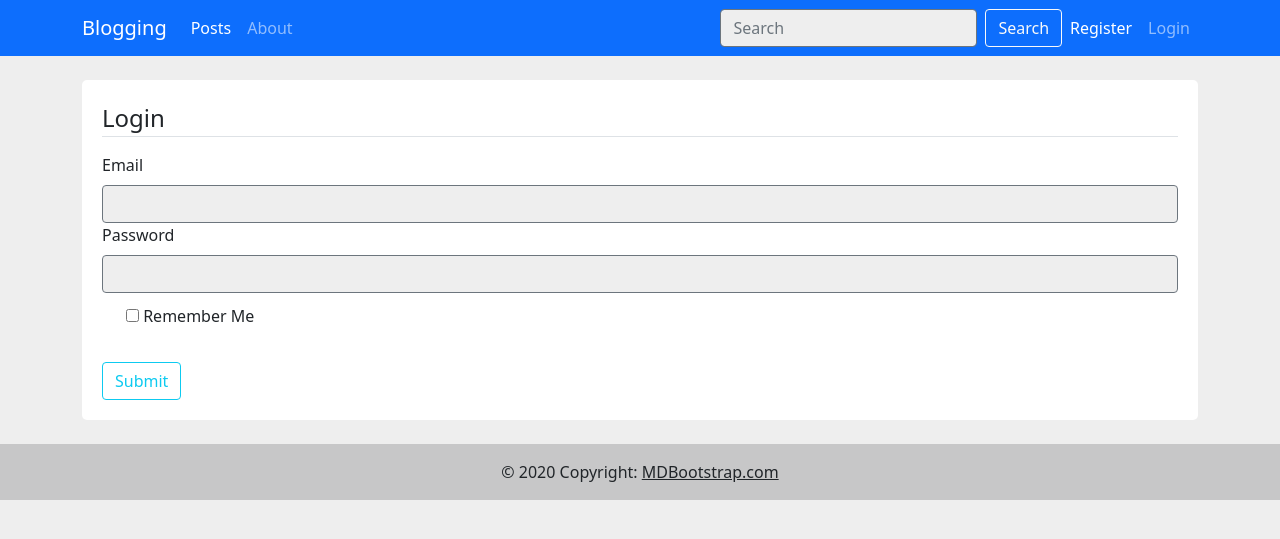
After one commit to Murtuza47/Blogging-App, a Flask app: page /login in a window 1280 px wide. The commit adds this page. Shown: the top 539 px of the page. Run offline with Flask 2, Linux system fonts and the light colour scheme; some libraries are stand-ins or nearby versions.

Commit message:
done with login and update user image

```diff
--- /dev/null
+++ b/project/forms.py
@@ -0,0 +1,37 @@
+from flask_wtf import FlaskForm
+from wtforms import StringField, PasswordField, SubmitField, BooleanField
+from flask_wtf.file import FileField, FileAllowed
+from wtforms.validators import DataRequired, Email, EqualTo, Length, ValidationError
+from .models import User
+from flask_login import current_user
+
+
+class RegistrationForm(FlaskForm):
+    username = StringField("Username:", validators=[DataRequired(), Length(min=2, max=20)])
+    email = StringField("Email:", validators=[DataRequired(), Email()])
+    password = PasswordField("Password:", validators=[DataRequired()])
+    confirm_password = PasswordField("Confirm Password:", validators=[DataRequired(), EqualTo("password")])
+    submit = SubmitField("Submit")
+
+    def validate_email(self, email):
+        if User.query.filter_by(email=email.data).first():
+            raise ValidationError("Email already exists!")
+
+
+class LoginForm(FlaskForm):
+    email = StringField("Email", validators=[DataRequired(), Email()])
+    password = PasswordField("Password", validators=[DataRequired()])
+    remember_me = BooleanField("Remember Me")
+    submit = SubmitField("Submit")
+
+
+class UpdateForm(FlaskForm):
+    username = StringField("Username:", validators=[DataRequired(), Length(min=2, max=20)])
+    email = StringField("Email:", validators=[DataRequired(), Email()])
+    image_file = FileField("Update Profile Picture:", validators=[FileAllowed(['jpg', 'png'])])
+    submit = SubmitField("Update")
+
+    def validate_email(self, email):
+        if current_user.email != email.data:
+            if User.query.filter_by(email=email.data).first():
+                raise ValidationError("Email already exists!")
--- /dev/null
+++ b/project/routes.py
@@ -0,0 +1,80 @@
+from project import app, bcrypt, db, login_manager
+from flask import render_template, flash, redirect, url_for, request
+from project.forms import RegistrationForm, LoginForm, UpdateForm
+from project.models import User
+from flask_login import login_user, logout_user, login_required, current_user
+from helper_function.image_loader import image_loader
+
+@login_manager.user_loader
+def user_loader(user_id):
+    return User.query.get(int(user_id))
+
+
+@app.route("/")
+@app.route("/post")
+@login_required
+def post():
+    posts = [
+        {
+            "author": "Ali",
+            "date_posted": "22 June",
+            "content": "This is my first blog",
+            "title": "First Blog"
+        }
+    ]
+    return render_template("posts.html", posts=posts)
+
+
+@app.route("/registration", methods=["GET", "POST"])
+def registration():
+    form = RegistrationForm()
+    if form.validate_on_submit():
+        user = User(
+            username=form.username.data,
+            email=form.email.data,
+            password=bcrypt.generate_password_hash(form.password.data).decode("utf-8")
+        )
+        db.session.add(user)
+        db.session.commit()
+        flash(f"Account created for {form.username.data}!", "success")
+        return redirect(url_for("login"))
+    return render_template("registrationForm.html", form=form)
+
+
+@app.route("/login", methods=["GET", "POST"])
+def login():
+    form = LoginForm()
+    if form.validate_on_submit():
+        user = User.query.filter_by(email=form.email.data).first()
+        if user and bcrypt.check_password_hash(user.password, form.password.data):
+            login_user(user)
+            flash("Welcome")
+            return redirect(url_for("post"))
+    return render_template("loginForm.html", form=form)
+
+
+@app.route('/logout')
+def logout():
+    logout_user()
+    return redirect(url_for("login"))
+
+
+
+@app.route("/account", methods=['GET', 'POST'])
+@login_required
+def account():
+    form = UpdateForm()
+    if form.validate_on_submit():
+        if form.image_file.data:
+            image_file = image_loader(form.image_file.data)
+            current_user.image_file = image_file
+        current_user.username = form.username.data
+        current_user.email = form.email.data
+        db.session.commit()
+        flash("Profile has been updated!")
+        return redirect("account")
+    elif request.method =="GET":
+        form.username.data = current_user.username
+        form.email.data = current_user.email
+    image = url_for("static", filename="profile_pics/" + current_user.image_file)
+    return render_template('account.html', form=form, image=image)
--- a/static/style.css
+++ b/project/static/style.css
@@ -18,7 +18,7 @@ body {
     border-radius: 5px;
 }
 
-.form-control{
+.form-control {
     background-color: #eee;
     border-color: #6c757d;
 }
@@ -26,3 +26,13 @@ body {
 .postMain a {
     text-decoration: none;
 }
+
+.imageProfileCard {
+    background-color: white;
+    min-height: 200px;
+    border-radius: 5px;
+}
+
+.imageProfile {
+    height: 100px;
+}
--- a/templates/base.html
+++ b/project/templates/base.html
@@ -23,7 +23,7 @@
         <div class="collapse navbar-collapse" id="navbarSupportedContent">
             <ul class="navbar-nav me-auto mb-2 mb-lg-0">
                 <li class="nav-item">
-                    <a class="nav-link active" aria-current="page" href="#">Home</a>
+                    <a class="nav-link active" aria-current="page" href="{{ url_for('post')}}">Posts</a>
                 </li>
                 <li class="nav-item">
                     <a class="nav-link" href="#">About</a>
@@ -34,12 +34,21 @@
                 <button class="btn btn-outline-light" type="submit">Search</button>
             </form>
             <ul class="navbar-nav mb-2 mb-lg-0">
+                {% if current_user.is_authenticated %}
                 <li class="nav-item">
-                    <a class="nav-link active" aria-current="page" href="/registration">Register</a>
+                    <a class="nav-link active" aria-current="page" href="{{url_for('account')}}">Profile</a>
                 </li>
                 <li class="nav-item">
-                    <a class="nav-link" href="#">Login</a>
+                    <a class="nav-link" href="{{url_for('logout')}}">Logout</a>
                 </li>
+                {% else %}
+                <li class="nav-item">
+                    <a class="nav-link active" aria-current="page" href="{{url_for('registration')}}">Register</a>
+                </li>
+                <li class="nav-item">
+                    <a class="nav-link" href="{{url_for('login')}}">Login</a>
+                </li>
+                {% endif %}
             </ul>
         </div>
     </div>
@@ -64,7 +73,18 @@
 <div class="container">
     {% block post %} {% endblock %}
     {% block form%} {% endblock %}
+    {% block account%} {% endblock %}
 </div>
+
+<br>
+<footer class="bg-light text-center text-md-start">
+  <!-- Copyright -->
+  <div class="text-center p-3" style="background-color: rgba(0, 0, 0, 0.2)">
+    © 2020 Copyright:
+    <a class="text-dark" href="https://mdbootstrap.com/">MDBootstrap.com</a>
+  </div>
+  <!-- Copyright -->
+</footer>
 
 <!-- Optional JavaScript; choose one of the two! -->
 
--- /dev/null
+++ b/project/templates/loginForm.html
@@ -0,0 +1,50 @@
+{% extends "base.html" %}
+{% block form %}
+<div class="form-div">
+    <!--    <form METHOD="POST" class="needs-validation" novalidate>-->
+    <form method="POST" class="row g-3 needs-validation" novalidate>
+        {{ form.hidden_tag()}}
+        <fieldset>
+            <legend class="border-bottom mb-3">Login</legend>
+            <div class="form-group">
+                {{ form.email.label(class="form-label")}}
+                {% if form.email.errors %}
+                {{ form.email(class="form-control is-invalid")}}
+                <div class="invalid-feedback">
+                    {% for error in form.email.errors %}
+                    <span>{{ error }}</span>
+                    {% endfor %}
+                </div>
+                {% else %}
+                {{ form.email(class="form-control")}}
+                {% endif %}
+
+            </div>
+            <div class="form-group">
+                {{ form.password.label(class="form-label")}}
+                {% if form.password.errors %}
+                {{ form.password(class="form-control is-invalid")}}
+                <div class="invalid-feedback">
+                    {% for error in form.password.errors %}
+                    <span>{{ error }}</span>
+                    {% endfor %}
+                </div>
+                {% else %}
+                {{ form.password(class="form-control")}}
+                {% endif %}
+            </div>
+            <div class="form-check">
+<!--                <input class="form-check-input" type="checkbox">-->
+                {{ form.remember_me (class="form-check- mt-3")}}
+<!--                <label class="form-check-label">-->
+                    {{form.remember_me.label(class="form-check-label")}}
+<!--                </label>-->
+            </div>
+        </fieldset>
+        <div class="form-group">
+            {{ form.submit(class="btn btn-outline-info mt-3")}}
+        </div>
+    </form>
+</div>
+
+{% endblock %}
--- a/templates/registrationForm.html
+++ b/project/templates/registrationForm.html
@@ -69,7 +69,7 @@
 </div>
 <div class="border-top my-3">
     <small class="text-muted">
-        Already Have An Account? <a class="ml-2" href="{{ url_for('index')}}">Login</a>
+        Already Have An Account? <a class="ml-2" href="{{ url_for('login')}}">Login</a>
     </small>
 </div>
 {% endblock %}
--- a/run_app.py
+++ b/run_app.py
@@ -1,36 +1,3 @@
-from flask import Flask, render_template, flash, redirect, url_for
-from forms import RegistrationForm
-
-app = Flask(__name__)
-app.config['SECRET_KEY'] = 'SECRETKEY'
-
-
-@app.route("/")
-def index():
-    return render_template("base.html")
-
-
-@app.route("/post")
-def post():
-    posts = [
-        {
-            "author": "Ali",
-            "date_posted": "22 June",
-            "content": "This is my first blog",
-            "title": "First Blog"
-        }
-    ]
-    return render_template("posts.html", posts=posts)
-
-
-@app.route("/registration", methods=["GET", "POST"])
-def registration():
-    form = RegistrationForm()
-    if form.validate_on_submit():
-        flash(f"Account created for {form.username.data}!", "success")
-        return redirect(url_for("post"))
-    return render_template("registrationForm.html", form=form)
-
-
+from project import  app
 if __name__ == "__main__":
     app.run(debug=True)
```
Also changed, not shown: forms.py (deleted, +0 -18 lines), helper_function/image_loader.py (added, +15 -0 lines), project/__init__.py (added, +15 -0 lines), project/models.py (added, +25 -0 lines), project/templates/account.html (added, +59 -0 lines), project/data.db (added), project/static/functions.js (renamed from static/functions.js), project/static/profile_pics/36f41952be18f674.JPG (added), project/static/profile_pics/default.png (added), project/templates/posts.html (renamed from templates/posts.html), project/templates/sideBar.html (renamed from templates/sideBar.html), templates/loginForm.html (deleted).
